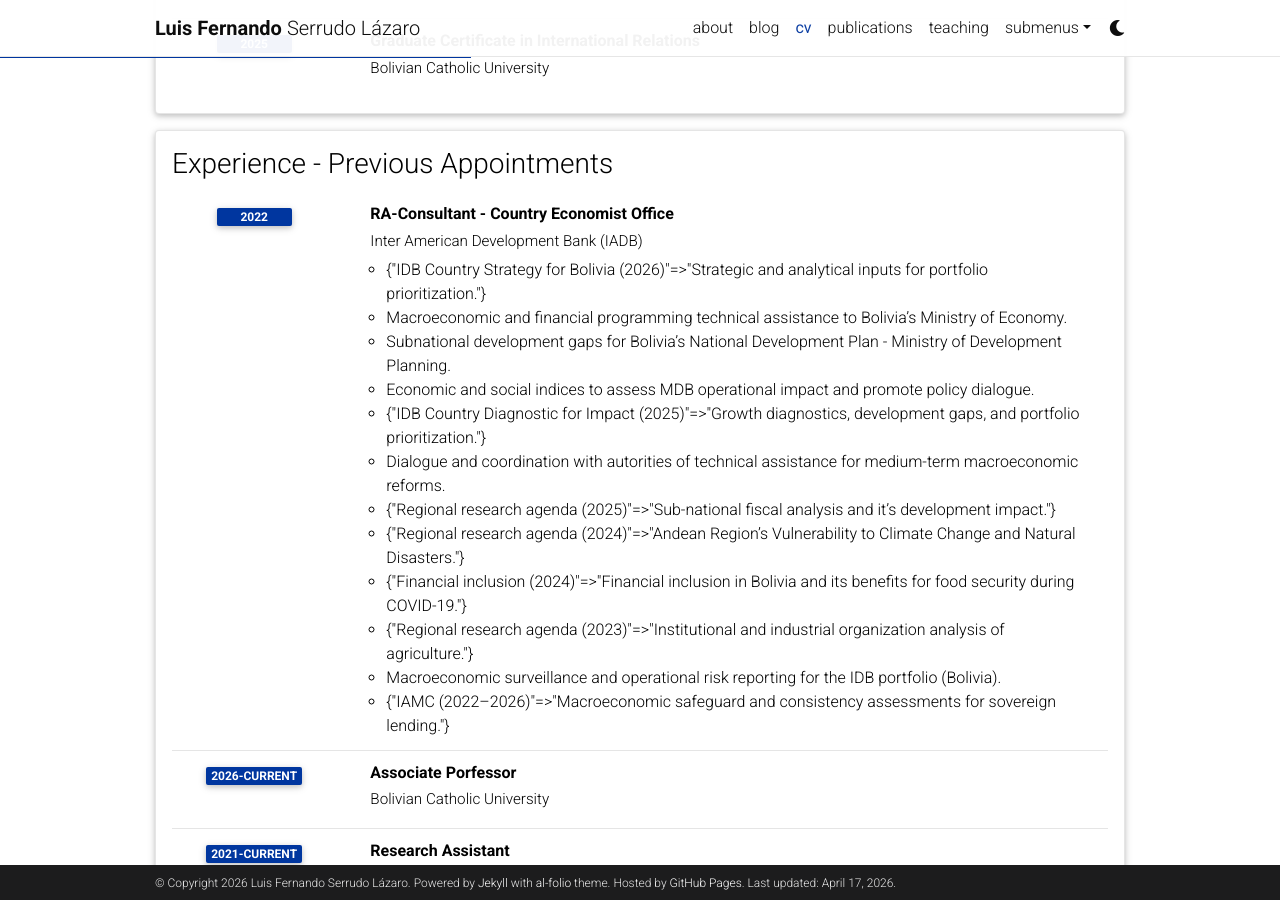
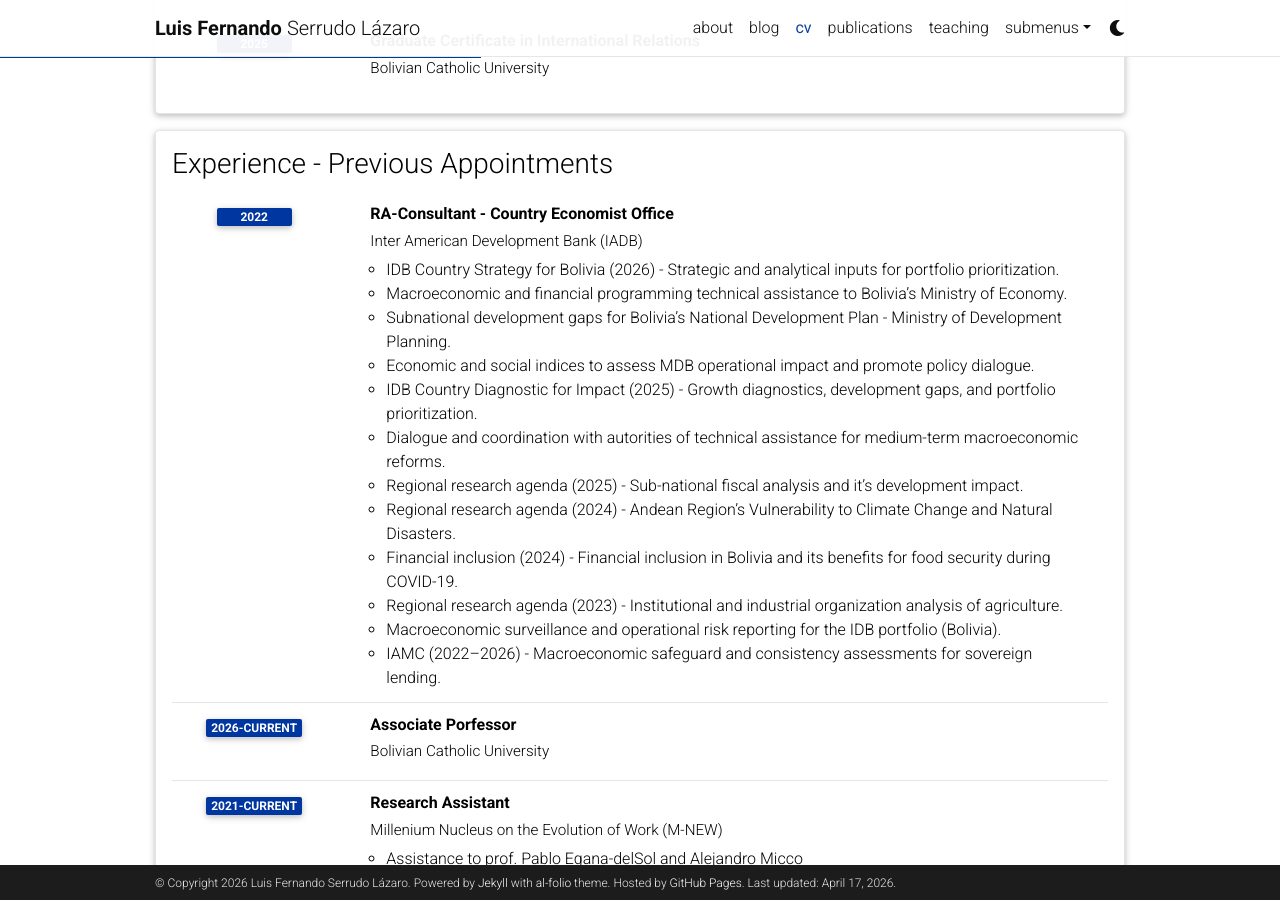
Before and after one commit to lserrudo/lserrudo.github.io, a Jekyll site: the page built from _pages/cv.md, in a window 1280 px wide and 900 px high, scrolled down 791 px. Built offline with Jekyll 4.4.1, drawn with Linux system fonts in a browser that asks for light colours; comment, search, counter and statistics services are not loaded; a style sheet for code colours, icons or effects is not loaded.

Commit message:
Refactor descriptions for clarity in cv.yml

```diff
--- a/_data/cv.yml
+++ b/_data/cv.yml
@@ -39,18 +39,18 @@
       institution: Inter American Development Bank (IADB)
       year: 2022
       description:
-      - IDB Country Strategy for Bolivia (2026): Strategic and analytical inputs for portfolio prioritization.
+      - IDB Country Strategy for Bolivia (2026) - Strategic and analytical inputs for portfolio prioritization.
       - Macroeconomic and financial programming technical assistance to Bolivia’s Ministry of Economy.
       - Subnational development gaps for Bolivia’s National Development Plan - Ministry of Development Planning.
       - Economic and social indices to assess MDB operational impact and promote policy dialogue.
-      - IDB Country Diagnostic for Impact (2025): Growth diagnostics, development gaps, and portfolio prioritization.
+      - IDB Country Diagnostic for Impact (2025) - Growth diagnostics, development gaps, and portfolio prioritization.
       - Dialogue and coordination with autorities of technical assistance for medium-term macroeconomic reforms.
-      - Regional research agenda (2025): Sub-national fiscal analysis and it’s development impact.
-      - Regional research agenda (2024): Andean Region’s Vulnerability to Climate Change and Natural Disasters.
-      - Financial inclusion (2024): Financial inclusion in Bolivia and its benefits for food security during COVID-19.
-      - Regional research agenda (2023): Institutional and industrial organization analysis of agriculture.
+      - Regional research agenda (2025) - Sub-national fiscal analysis and it’s development impact.
+      - Regional research agenda (2024) - Andean Region’s Vulnerability to Climate Change and Natural Disasters.
+      - Financial inclusion (2024) - Financial inclusion in Bolivia and its benefits for food security during COVID-19.
+      - Regional research agenda (2023) - Institutional and industrial organization analysis of agriculture.
       - Macroeconomic surveillance and operational risk reporting for the IDB portfolio (Bolivia).
-      - IAMC (2022–2026): Macroeconomic safeguard and consistency assessments for sovereign lending.
+      - IAMC (2022–2026) - Macroeconomic safeguard and consistency assessments for sovereign lending.
 
     - title: Associate Porfessor
       institution: Bolivian Catholic University
```
